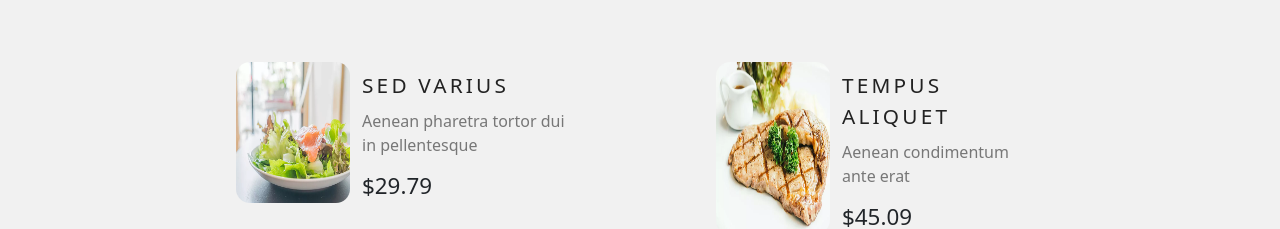
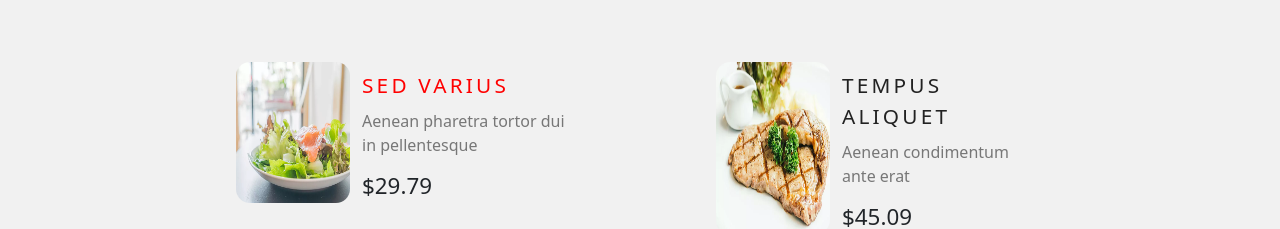
Before and after one commit to sajjad-moeini/pato-restaurant-ReactJs, a React (Vite) app: page /menu in a window 1280 px wide. In both pictures the pointer is over the link "SED VARIUS". Shown: the part 2455-2684 px from the top of the page. Built offline with nearby package versions, Linux system fonts and the light colour scheme.

Commit message:
update styles

```diff
--- a/src/Components/MenuMealGenrator/MenuMealGenrator.css
+++ b/src/Components/MenuMealGenrator/MenuMealGenrator.css
@@ -22,6 +22,10 @@ padding-left: 10%;
        color: #222;
        font-size: 1.3rem;
        font-weight: 400;
+       transition: all .5s;
+}
+.meal-food-name:hover{
+       color: red;
 }
 .meal-food-info{
 color: #777;
```
